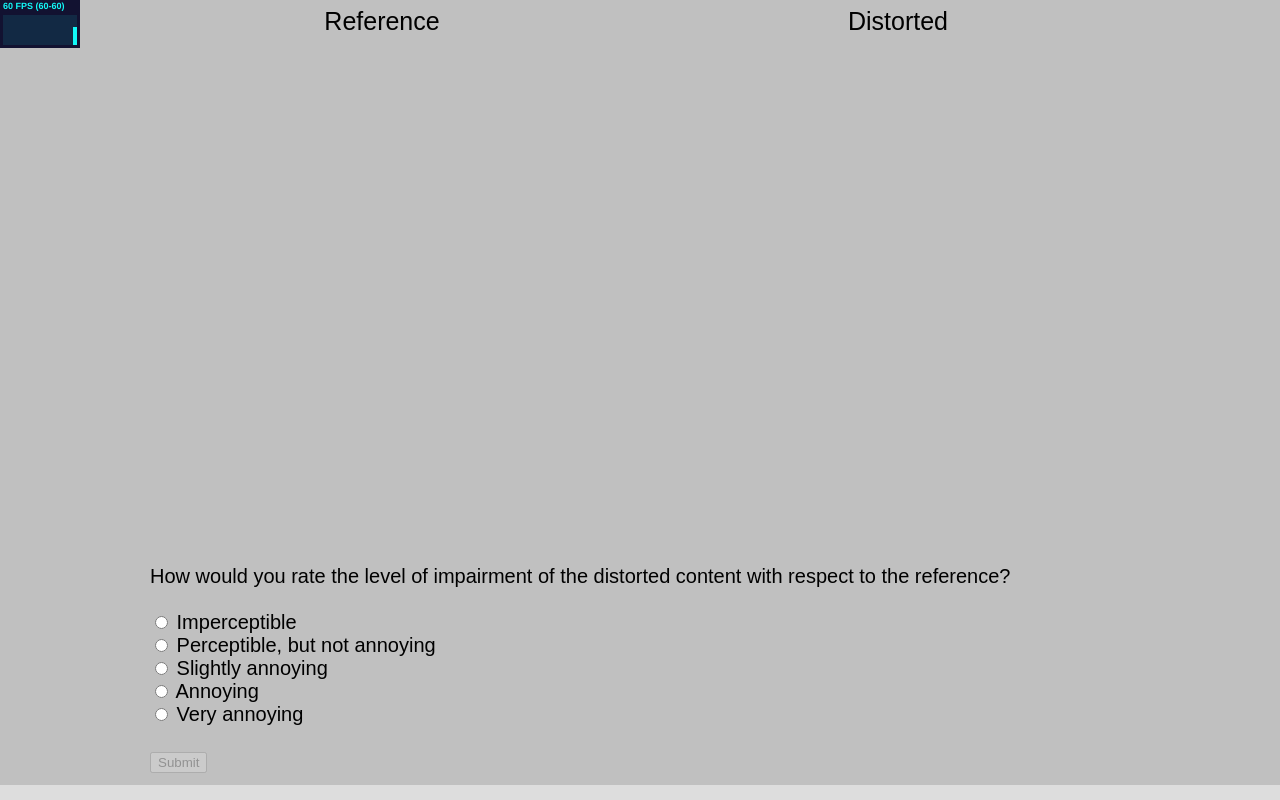
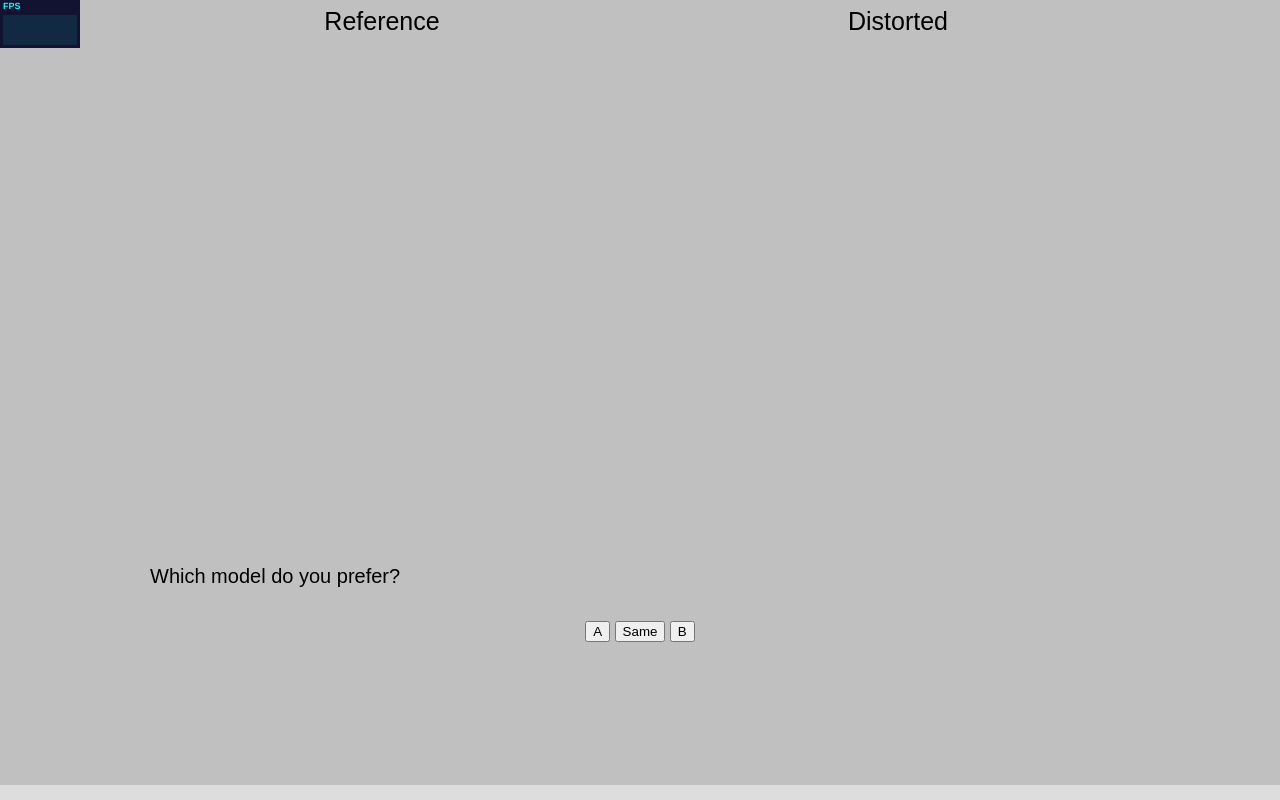
Before and after one commit to tomasborges/tomasborges.github.io, a plain HTML site: page index.html in a window 1280 px wide. Drawn offline with nearby package versions, Linux system fonts and the light colour scheme; no server answers.

Commit message:
pair comparisson

```diff
--- a/index.html
+++ b/index.html
@@ -25,16 +25,15 @@
 		</div>
 
 		<div id="menu">
-			How would you rate the level of impairment of the distorted content with respect to the reference? <br> <br>
-			<!-- <form action=""> -->
-			<input type="radio" id="r5" name="score" value="5" onclick="onSelecting()"> Imperceptible<br>
-			<input type="radio" id="r4" name="score" value="4" onclick="onSelecting()"> Perceptible, but not annoying<br>
-			<input type="radio" id="r3" name="score" value="3" onclick="onSelecting()"> Slightly annoying<br>
-			<input type="radio" id="r2" name="score" value="2" onclick="onSelecting()"> Annoying<br>
-			<input type="radio" id="r1" name="score" value="1" onclick="onSelecting()"> Very annoying <br> <br>
-			<!-- </form> -->
-			<button type="submit" id="button" onclick="onRating()">Submit</button>
+			Which model do you prefer? <br> <br>
 		</div>
+
+		<div id="buttons" align="center">
+			<button class="buttonLeft" type="submit" id="buttonLeft" value="-1" onclick="onRatingLeft()">A</button>
+			<button class="buttonMiddle" type="submit" id="buttonMiddle" value="0" onclick="onRatingMiddle()">Same</button>
+			<button class="buttonRight" type="submit" id="buttonRight" value="1" onclick="onRatingRight()">B</button>
+		</div>
+
 
 		<div id="progress">
 		  	<div id="bar"></div>
```
